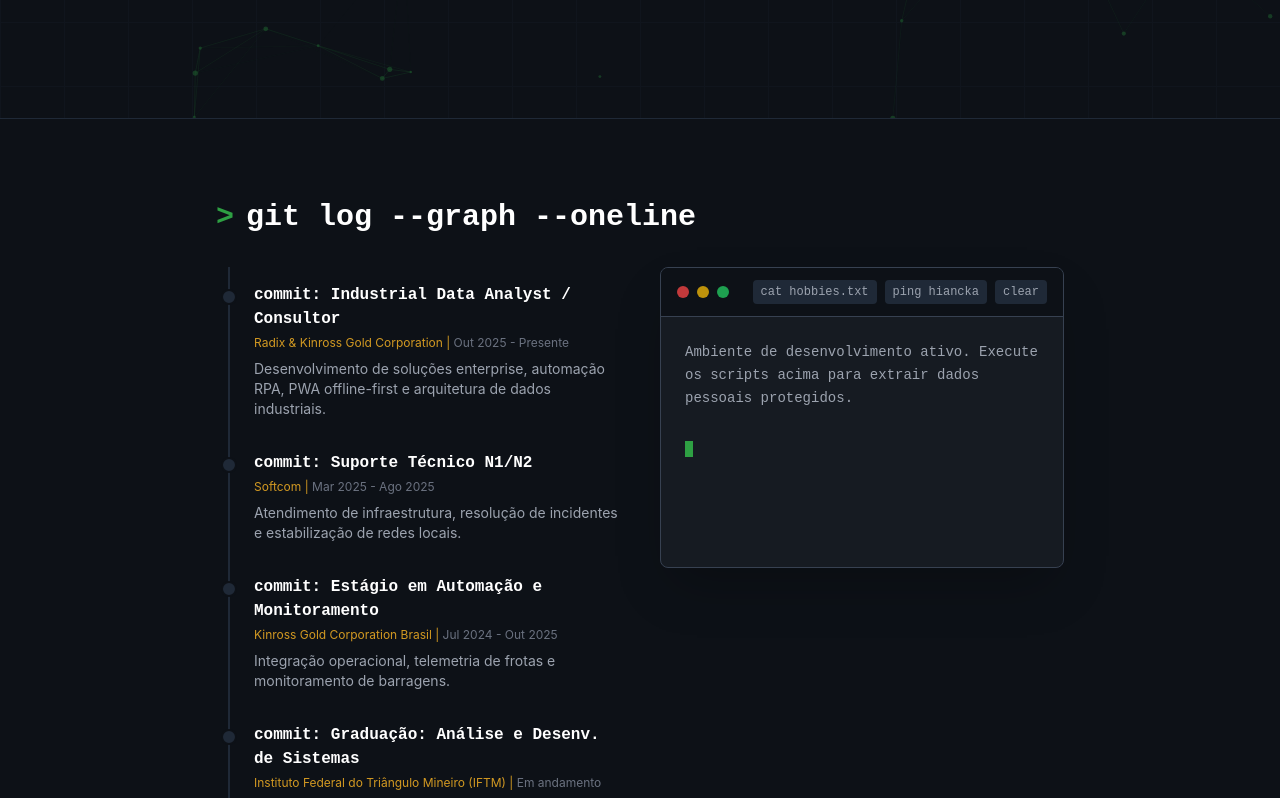
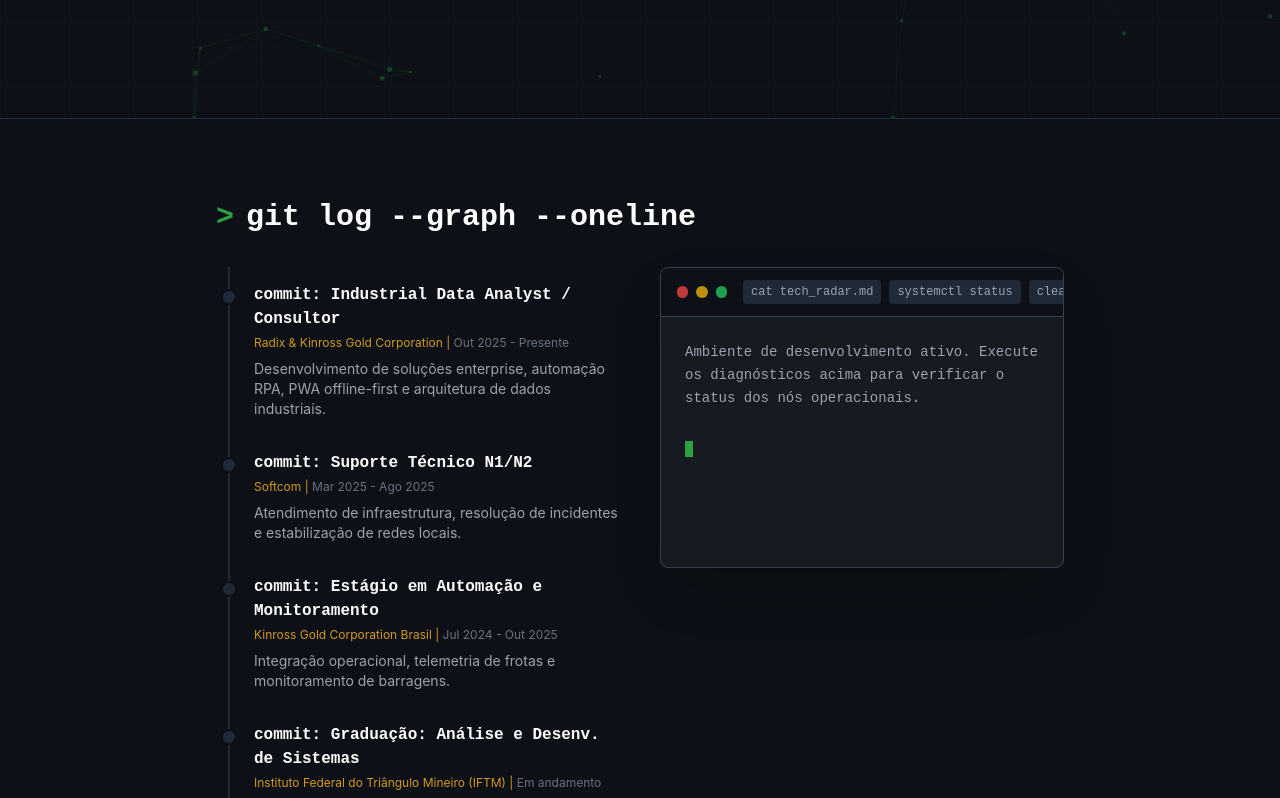
Before and after one commit to Sasagayo29/miyasawa-dev-portfolio, a React (Vite) app in the folder meu-portfolio/: page / in a window 1280 px wide. Shown: the part 682-1480 px from the top of the page. Built offline with nearby package versions, Linux system fonts and the light colour scheme.

Commit message:
new about.jsx

```diff
--- a/meu-portfolio/src/components/About.jsx
+++ b/meu-portfolio/src/components/About.jsx
@@ -5,15 +5,15 @@ export default function About() {
   const [output, setOutput] = useState([]);
 
   const handleCommand = (cmd) => {
-    if (cmd === 'hobbies') {
+    if (cmd === 'focus') {
       setOutput([...output, {
-        command: '> cat hobbies.txt',
-        result: 'Carregando dependências pessoais...\n- Motociclismo: Yamaha MT-03 2024 preta a postos.\n- Gaming: Sessões na PlayStation (Elden Ring, Sekiro, Resident Evil 4, Minecraft).'
+        command: '> cat tech_radar.md',
+        result: 'Carregando stack de inovação atual...\n- Arquitetura: PWA e modelos Offline-First para zonas de sombra.\n- Automação: RPA avançado (Playwright/Selenium) integrado a ERPs.\n- Dados & IA: Pipelines ETL e redes neurais para visão computacional.'
       }]);
-    } else if (cmd === 'ping') {
+    } else if (cmd === 'status') {
       setOutput([...output, {
-        command: '> ping hiancka',
-        result: 'Enviando pacotes ICMP...\nResposta: bytes=32 tempo<1ms TTL=128\nConexão estável e sem latência desde 29/07/2021 às 10:00.'
+        command: '> systemctl status core-services',
+        result: 'Verificando integridade dos serviços de missão crítica...\n[OK] MAPRIX Enterprise: Ativo e responsivo.\n[OK] MoviMeX: Sincronização em background operacional.\n[OK] KAD Console: Conexão WinRM e AD estabelecida.\nUptime: 99.99% - Operação industrial sem interrupções.'
       }]);
     } else if (cmd === 'clear') {
       setOutput([]);
@@ -27,7 +27,6 @@ export default function About() {
       date: "Out 2025 - Presente",
       desc: "Desenvolvimento de soluções enterprise, automação RPA, PWA offline-first e arquitetura de dados industriais."
     },
-
     {
       role: "Suporte Técnico N1/N2",
       company: "Softcom",
@@ -49,7 +48,7 @@ export default function About() {
   ];
 
   return (
-    <section id="sobre" className="py-20 bg-transparent text-gray-300 font-mono border-t border-gray-800">
+    <section id="sobre" className="py-20 bg-transparent text-gray-300 font-mono border-t border-gray-800 relative z-10">
       <div className="max-w-4xl mx-auto px-6">
         <motion.h2
           initial={{ opacity: 0, x: -20 }}
@@ -102,15 +101,15 @@ export default function About() {
                 <div className="w-3 h-3 rounded-full bg-green-500/80"></div>
               </div>
               <div className="flex gap-2 ml-4">
-                <button onClick={() => handleCommand('hobbies')} className="whitespace-nowrap text-[10px] md:text-xs px-2 py-1 bg-gray-800 hover:bg-gray-700 rounded text-gray-400 transition-colors">cat hobbies.txt</button>
-                <button onClick={() => handleCommand('ping')} className="whitespace-nowrap text-[10px] md:text-xs px-2 py-1 bg-gray-800 hover:bg-gray-700 rounded text-gray-400 transition-colors">ping hiancka</button>
+                <button onClick={() => handleCommand('focus')} className="whitespace-nowrap text-[10px] md:text-xs px-2 py-1 bg-gray-800 hover:bg-gray-700 rounded text-gray-400 transition-colors">cat tech_radar.md</button>
+                <button onClick={() => handleCommand('status')} className="whitespace-nowrap text-[10px] md:text-xs px-2 py-1 bg-gray-800 hover:bg-gray-700 rounded text-gray-400 transition-colors">systemctl status</button>
                 <button onClick={() => handleCommand('clear')} className="whitespace-nowrap text-[10px] md:text-xs px-2 py-1 bg-gray-800 hover:bg-gray-700 rounded text-gray-400 transition-colors">clear</button>
               </div>
             </div>
 
             <div className="p-4 md:p-6 font-mono text-sm leading-relaxed min-h-[250px] max-h-[400px] overflow-y-auto">
               <p className="text-gray-400 mb-4">
-                Ambiente de desenvolvimento ativo. Execute os scripts acima para extrair dados pessoais protegidos.
+                Ambiente de desenvolvimento ativo. Execute os diagnósticos acima para verificar o status dos nós operacionais.
               </p>
 
               {output.map((out, idx) => (
```
